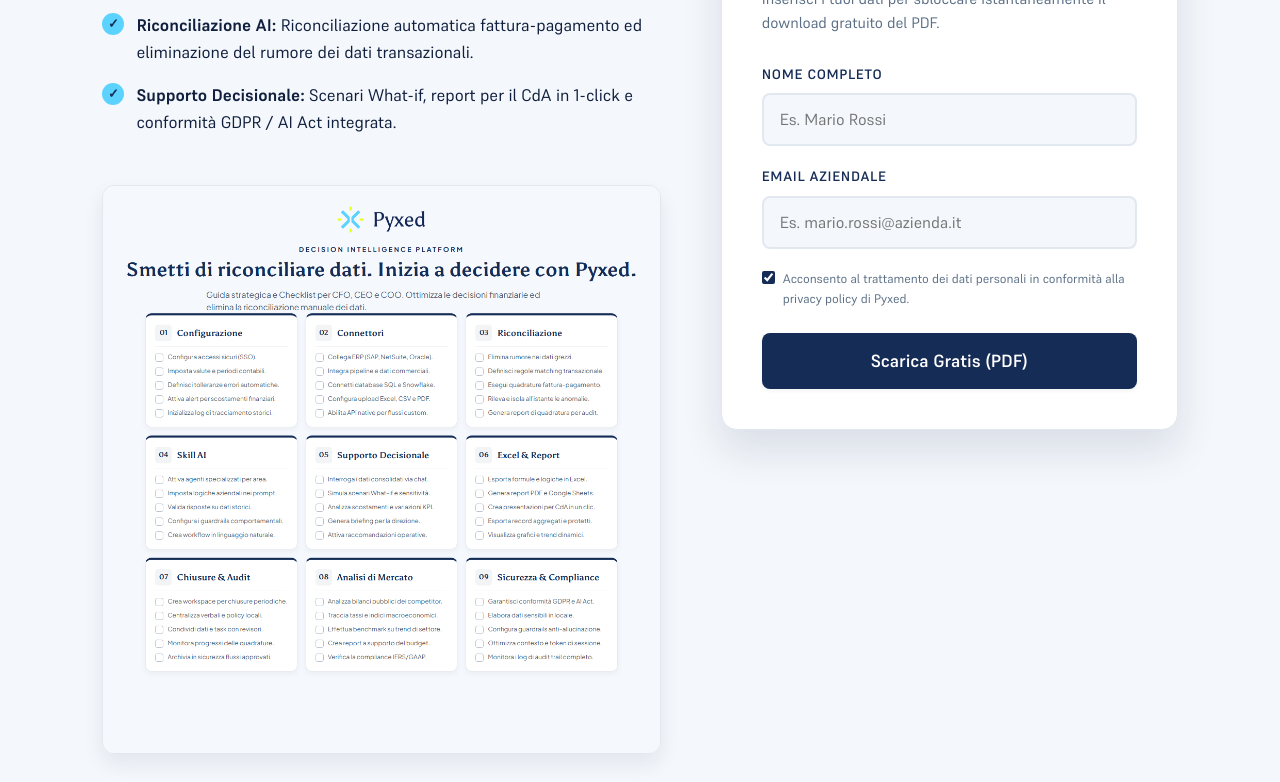
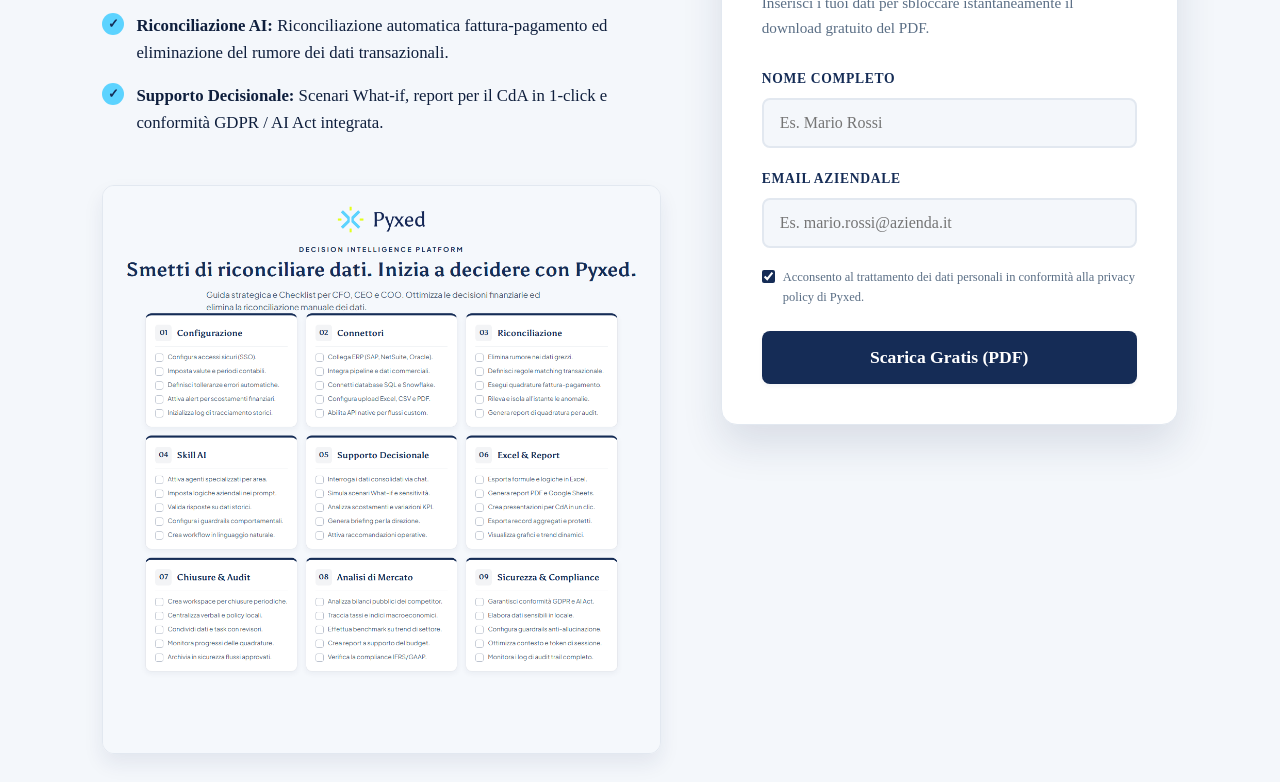
Before and after one commit to gabrielefontana45/PYXED_CHECKLIST, a plain HTML site: page index.html in a window 1280 px wide. Shown: the part 583-1365 px from the top of the page. Drawn offline with Linux system fonts and the light colour scheme.

Commit message:
style: set uniform Asul font for the entire landing page and clean up unused assets

```diff
--- a/index.html
+++ b/index.html
@@ -25,7 +25,7 @@
       --color-border: #E2E8F0;
 
       --font-serif: 'Asul', serif;
-      --font-sans: 'Supreme', sans-serif;
+      --font-sans: 'Asul', serif;
       --shadow-sm: 0 2px 4px rgba(21, 44, 86, 0.05);
       --shadow-md: 0 10px 20px rgba(21, 44, 86, 0.08);
       --shadow-lg: 0 20px 40px rgba(21, 44, 86, 0.12);
@@ -34,12 +34,6 @@
     }
 
     @import url('https://fonts.googleapis.com/css2?family=Asul:wght@400;700&display=swap');
-
-    @font-face {
-      font-family: 'Supreme';
-      font-display: swap;
-      src: url('/assets/Supreme-Variable.ttf') format('truetype');
-    }
 
     * {
       box-sizing: border-box;
```
Also changed, not shown: assets/Supreme-Variable.ttf (deleted).
